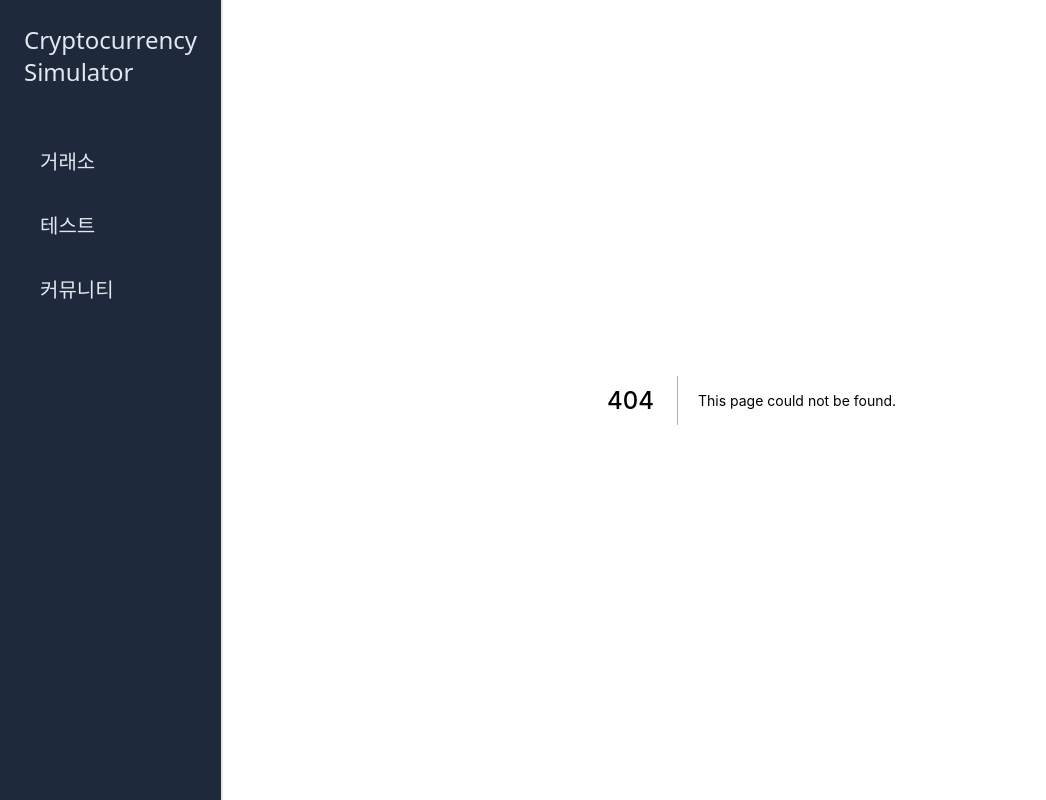
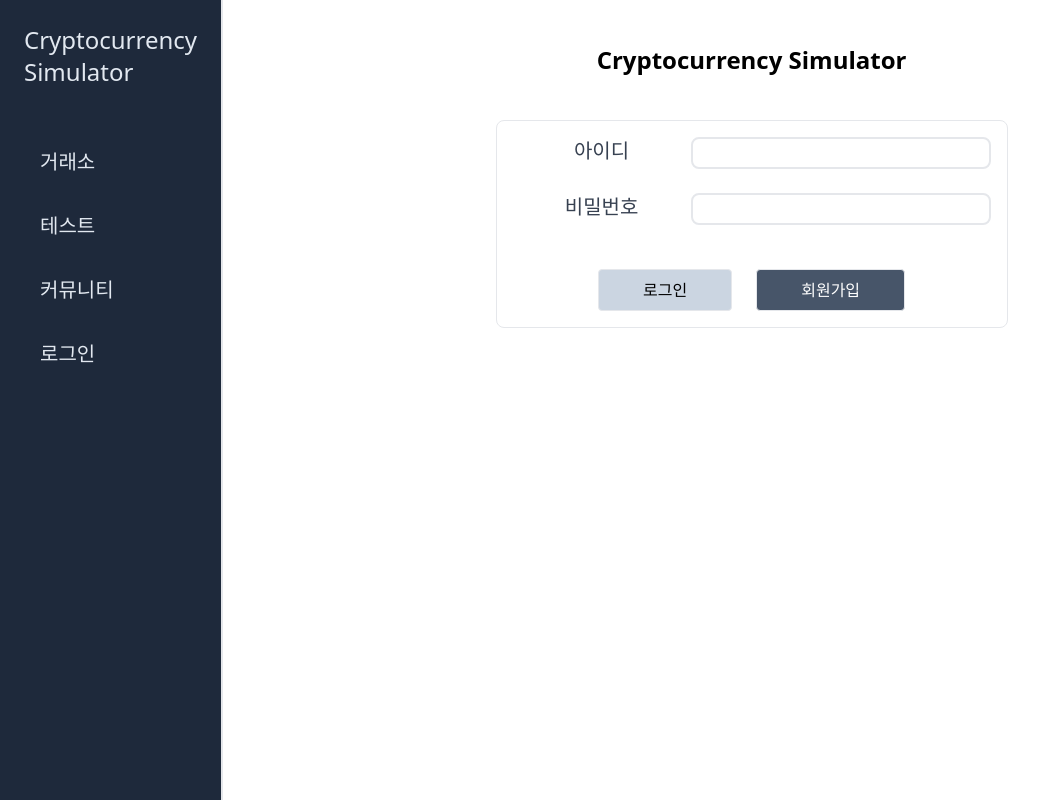
Before and after one commit to yanglet/Cryptocurrency_Simulator, a Next.js app in the folder frontend/: page /login in a window 1280 px wide. Before the commit this address had no page. Shown: the whole page, without its empty margins (0-1046 px from the left). Built offline with nearby package versions, Linux system fonts and the light colour scheme.

Commit message:
design: 로그인 관련 레이아웃 변경

```diff
--- a/frontend/components/Sidebar.js
+++ b/frontend/components/Sidebar.js
@@ -1,4 +1,4 @@
-import React from 'react';
+import React, {useState} from 'react';
 import Link from 'next/link';
 import Image from 'next/image';
 const menu = [
@@ -16,9 +16,11 @@ const menu = [
       id: 3,
       title: "커뮤니티",
       path: "/community",
-    },
+    }
   ];
 function Sidebar() {
+  const [isLoggedIn, setIsLoggedIn] = useState(false);
+
     return (
         <div className="h-screen px-6 py-6 border-r-2">
         <Link href="/" className="">
@@ -35,6 +37,19 @@ function Sidebar() {
                 </div>
               );
             })}
+              {isLoggedIn ?
+              <div className="mx-4 my-9">
+                <Link href="/profile">
+                <a className="text-slate-200 text-xl">프로필</a>
+                </Link>
+              </div>
+              :
+              <div className="mx-4 my-9">
+                <Link href="/login">
+                <a className="text-slate-200 text-xl">로그인</a>
+                </Link>
+              </div>
+          }
         </ul>
       </div>
 
--- a/frontend/pages/index.js
+++ b/frontend/pages/index.js
@@ -1,23 +1,19 @@
 import Head from 'next/head'
+import Link from 'next/link'
 import AppLayout from '../components/AppLayout'
-import LoginForm from '../components/User/LoginForm'
-import UserProfile from '../components/User/UserProfile';
-import {useState} from 'react';
 
 export default function Home() {
-  const [isLoggedIn, setIsLoggedIn] = useState(false);
   return (
     <div>
       <Head>
-        <title>Create Next App</title>
+        <title>모의 투자 사이트</title>
         <meta name="description" content="Generated by create next app" />
         <link rel="icon" href="/favicon.ico" />
       </Head>
       <div className='text-center my-12'>
         <p className='text-5xl mb-16'>모의투자 사이트</p>
-        {isLoggedIn ? <UserProfile setIsLoggedIn={setIsLoggedIn} /> : <LoginForm setIsLoggedIn={setIsLoggedIn}/>}
-       </div>
-
+        <Link href="/exchange/KRW-BTC"><button>시작하기</button></Link>
+      </div>
       </div>
   )
 }
--- /dev/null
+++ b/frontend/pages/login.js
@@ -0,0 +1,22 @@
+import React, {useState} from "react";
+import LoginForm from '../components/User/LoginForm'
+import Head from "next/head";
+
+function login(props) {
+
+  return (
+    <div>
+      <Head>
+        <title>모의 투자 사이트 | 로그인</title>
+        <meta name="description" content="Generated by create next app" />
+        <link rel="icon" href="/favicon.ico" />
+      </Head>
+      <div className="text-center my-11 font-bold text-2xl">
+        Cryptocurrency Simulator
+      </div>
+      <LoginForm />
+    </div>
+  );
+}
+
+export default login;
```
